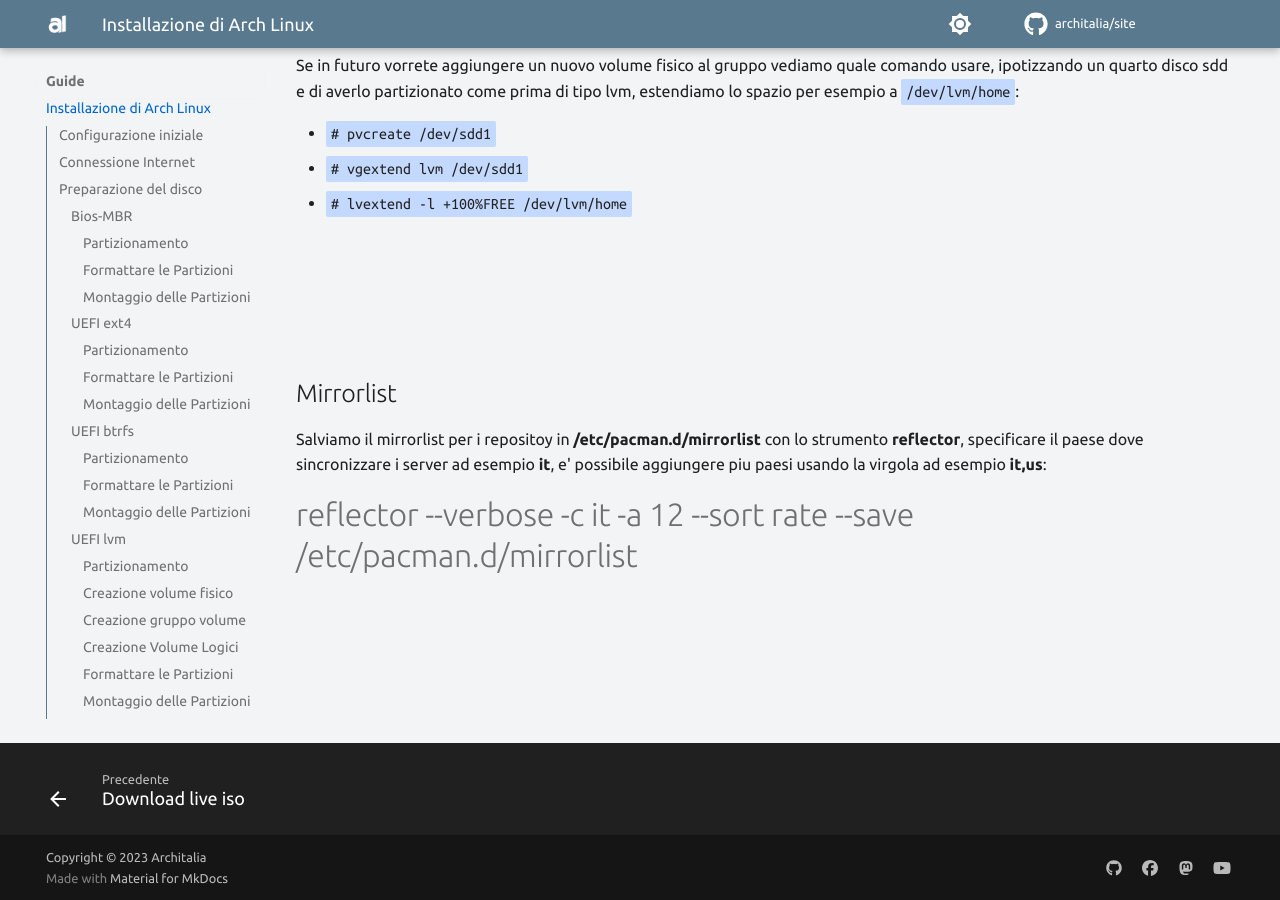
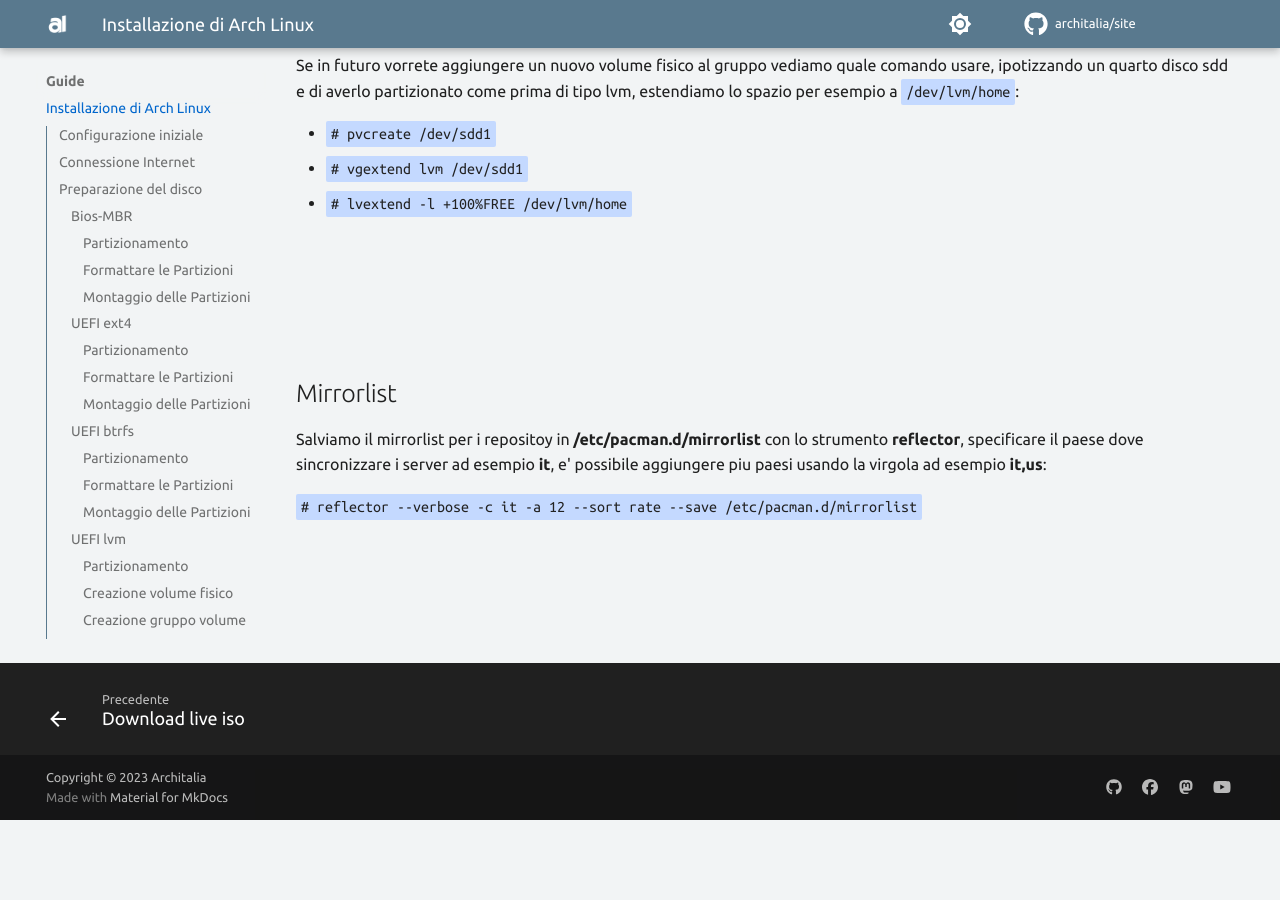
Before and after one commit to ArchItalia/site, an MkDocs documentation site: the page built from docs/Guide/guide.md, in a window 1280 px wide and 900 px high, scrolled down 7258 px. Built offline with MkDocs 1.6.1 and Material for MkDocs 9.7.7, drawn with Linux system fonts in a browser that asks for light colours; comment, search, counter and statistics services are not loaded; the version menu is left out; after the commit the page ends 8078 px from its top, so only the background shows below that.

```diff
--- a/docs/Guide/guide.md
+++ b/docs/Guide/guide.md
@@ -271,6 +271,6 @@ Se in futuro vorrete aggiungere un nuovo volume fisico al gruppo vediamo quale c
 
 Salviamo il mirrorlist per i repositoy in **/etc/pacman.d/mirrorlist** con lo strumento **reflector**, specificare il paese dove sincronizzare i server ad esempio **it**, e' possibile aggiungere piu paesi usando la virgola ad esempio **it,us**:
 
-# reflector --verbose -c it -a 12 --sort rate --save /etc/pacman.d/mirrorlist
+`# reflector --verbose -c it -a 12 --sort rate --save /etc/pacman.d/mirrorlist`
 
 <br><br><br><br>
```
